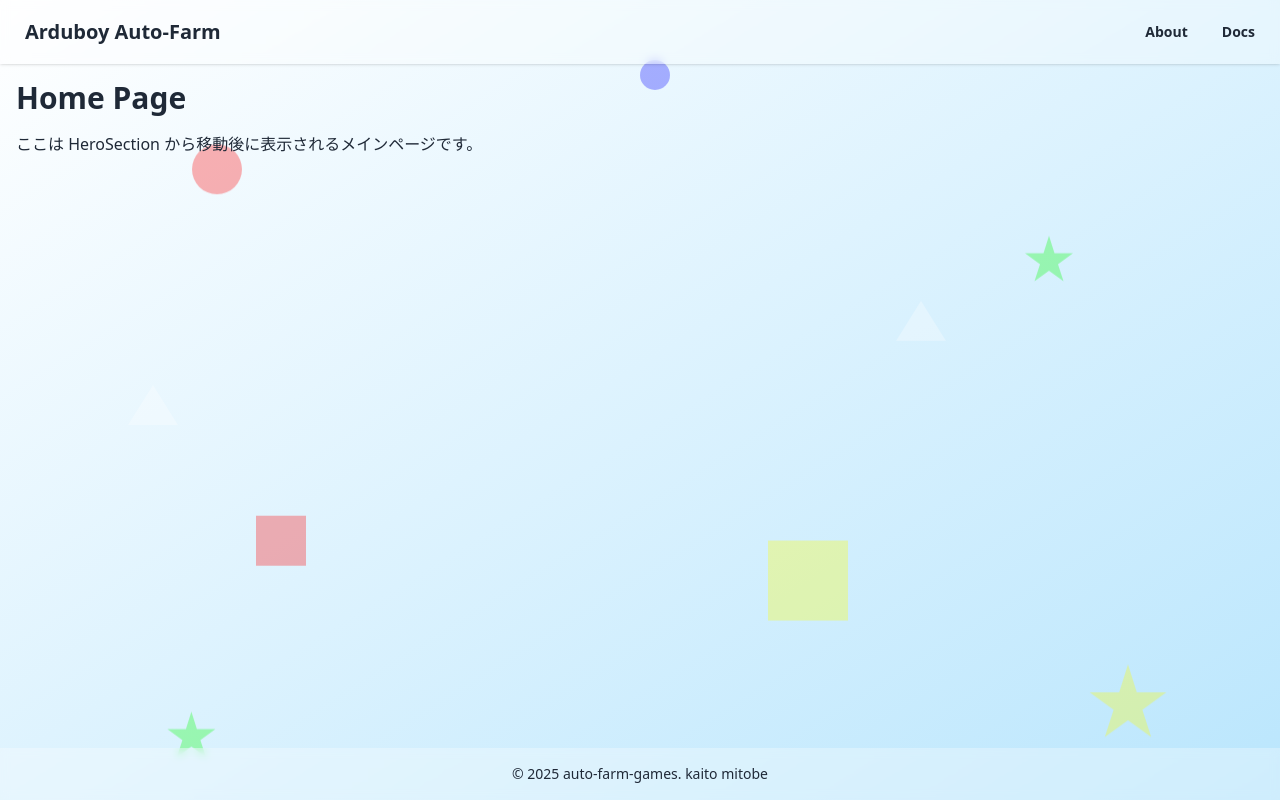
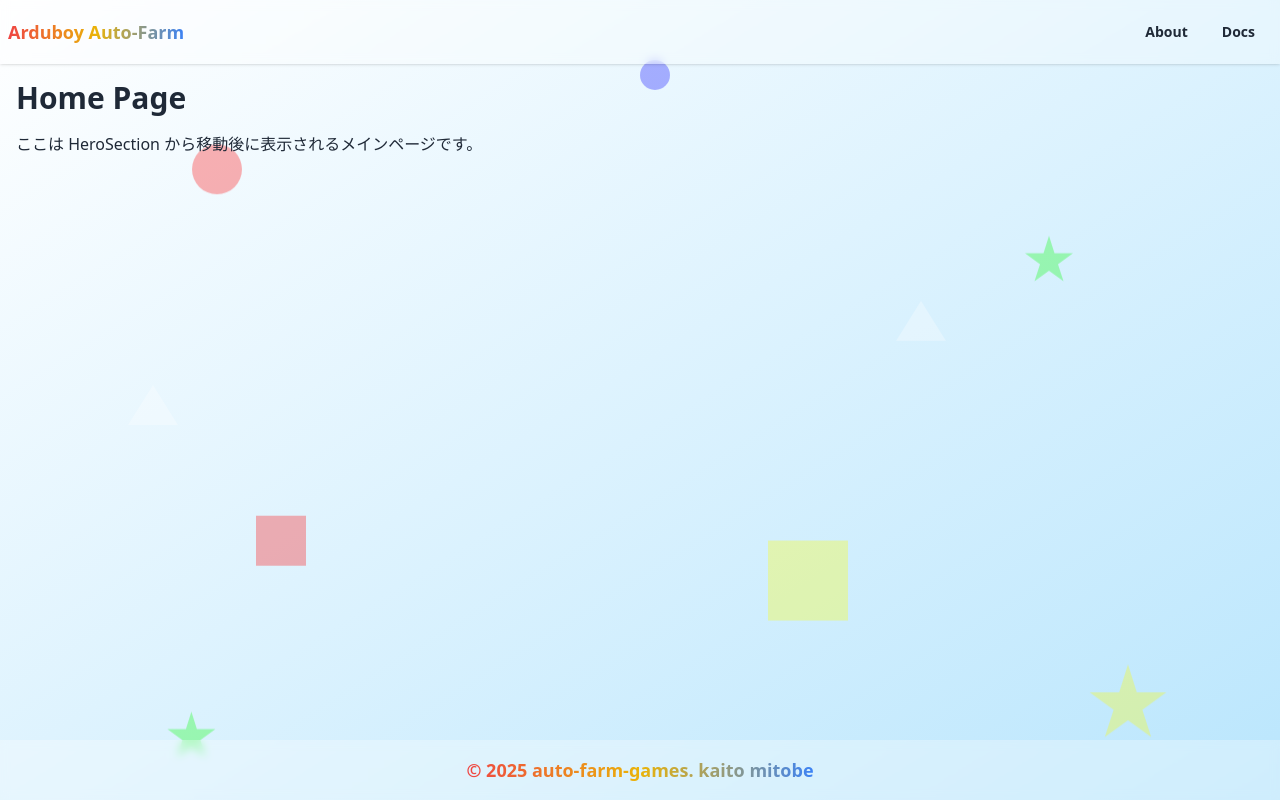
Before and after one commit to mitobekaito/auto-farm-games, a React (Vite) app: page /auto-farm-games/home in a window 1280 px wide. Built offline with nearby package versions, Linux system fonts and the light colour scheme.

Commit message:
Docs,about,トップページに遷移

```diff
--- a/src/App.tsx
+++ b/src/App.tsx
@@ -11,7 +11,7 @@ function App() {
         bg-gradient-to-br from-white to-sky-200 text-base-content
       "
     >
-      {/* ◆ 背景に配置する図形たち (z-0) ◆ */}
+      {/* ◆ 背景に配置する図形たち ◆ */}
       <div className="absolute inset-0 z-0">
         {/* 1. 赤い丸 (中) */}
         <span
--- a/src/components/Footer.tsx
+++ b/src/components/Footer.tsx
@@ -10,7 +10,15 @@ const Footer: React.FC = () => {
       "
     >
       <div>
-        <p>© 2025 auto-farm-games. kaito mitobe</p>
+        <p className="text-transparent bg-clip-text bg-gradient-to-r from-red-500 via-yellow-500 to-blue-500 underline decoration-wavy decoration-2 font-bold text-lg transition-transform duration-300 ease-in-out hover:scale-110">
+          <a
+            href="https://github.com/mitobekaito/auto-farm-games"
+            target="_blank"
+            rel="noopener noreferrer"
+          >
+            © 2025 auto-farm-games. kaito mitobe
+          </a>
+        </p>
       </div>
     </footer>
   );
--- a/src/components/Header.tsx
+++ b/src/components/Header.tsx
@@ -11,16 +11,21 @@ const Header: React.FC = () => {
       <nav className="navbar container mx-auto">
         {/* navbar-start: 左側 */}
         <div className="navbar-start">
-          <a className="btn btn-ghost normal-case text-xl" href="#">
+          <a
+            target="_blank"
+            rel="noopener noreferrer"
+            className="text-transparent bg-clip-text bg-gradient-to-r from-red-500 via-yellow-500 to-blue-500 underline decoration-wavy decoration-2 font-bold text-lg transition-transform duration-300 ease-in-out hover:scale-110"
+            href="/"
+          >
             Arduboy Auto-Farm
           </a>
         </div>
         {/* navbar-end: 右側 */}
         <div className="navbar-end">
-          <a className="btn btn-ghost" href="#">
+          <a className="btn btn-ghost" href="about">
             About
           </a>
-          <a className="btn btn-ghost" href="#">
+          <a className="btn btn-ghost" href="Docs">
             Docs
           </a>
         </div>
--- a/src/components/HeroSection.tsx
+++ b/src/components/HeroSection.tsx
@@ -12,7 +12,7 @@ const HeroSection: React.FC = () => {
 
   return (
     <section className="hero min-h-[60vh] relative flex items-center justify-center
-                       bg-gradient-to-r from-purple-600 to-blue-500 text-white">
+                       bg-arduboy from-purple-600 to-blue-500 text-white">
       <motion.div
         initial={{ opacity: 0, y: 20 }}
         animate={{ opacity: 1, y: 0 }}
--- a/src/pages/About.tsx
+++ b/src/pages/About.tsx
@@ -1 +1,15 @@
 //概要説明
+
+const About: React.FC = () => {
+  return (
+    <div className="container mx-auto p-4 flex flex-col items-center justify-center text-center min-h-[50vh]">
+      <h1 className="text-4xl font-bold mb-4">About</h1>
+      <p className="text-lg mb-6">React + TypeScript + Vite</p>
+      <div className="text-lg mb-6">編集中ざます</div>
+      <a href="/" className="btn btn-primary">
+        トップページへ戻る
+      </a>
+    </div>
+  );
+};
+export default About;
--- a/src/pages/Documents.tsx
+++ b/src/pages/Documents.tsx
@@ -1 +1,16 @@
 //ドキュメントページ
+
+const Docs: React.FC = () => {
+  return (
+    <div className="container mx-auto p-4 flex flex-col items-center justify-center text-center min-h-[50vh]">
+      <h1 className="text-4xl font-bold mb-4">Documents</h1>
+      <p className="text-lg mb-6">React + TypeScript + Vite</p>
+      <div className="text-lg mb-6">編集中でごじゃる</div>
+      <a href="/" className="btn btn-primary">
+        トップページへ戻る
+      </a>
+    </div>
+  );
+};
+
+export default Docs;
--- a/src/routes.tsx
+++ b/src/routes.tsx
@@ -5,8 +5,8 @@ import { BrowserRouter, Routes, Route } from "react-router-dom";
 import App from "./App";
 import HeroSection from "./components/HeroSection";
 import Home from "./pages/Home";
-// import About from "./pages/About";
-// import Docs from "./pages/Docs";
+import About from "./pages/About";
+import Docs from "./pages/Documents";
 import NotFound from "./pages/NotFound";
 
 const AppRoutes: React.FC = () => {
@@ -33,8 +33,8 @@ const AppRoutes: React.FC = () => {
             /auto-farm-games/about => About
             /auto-farm-games/docs => Docs
           */}
-          {/* <Route path="about" element={<About />} /> */}
-          {/* <Route path="docs" element={<Docs />} /> */}
+          <Route path="about" element={<About />} />
+          <Route path="docs" element={<Docs />} />
 
           {/*
             存在しないパス => NotFound
```
